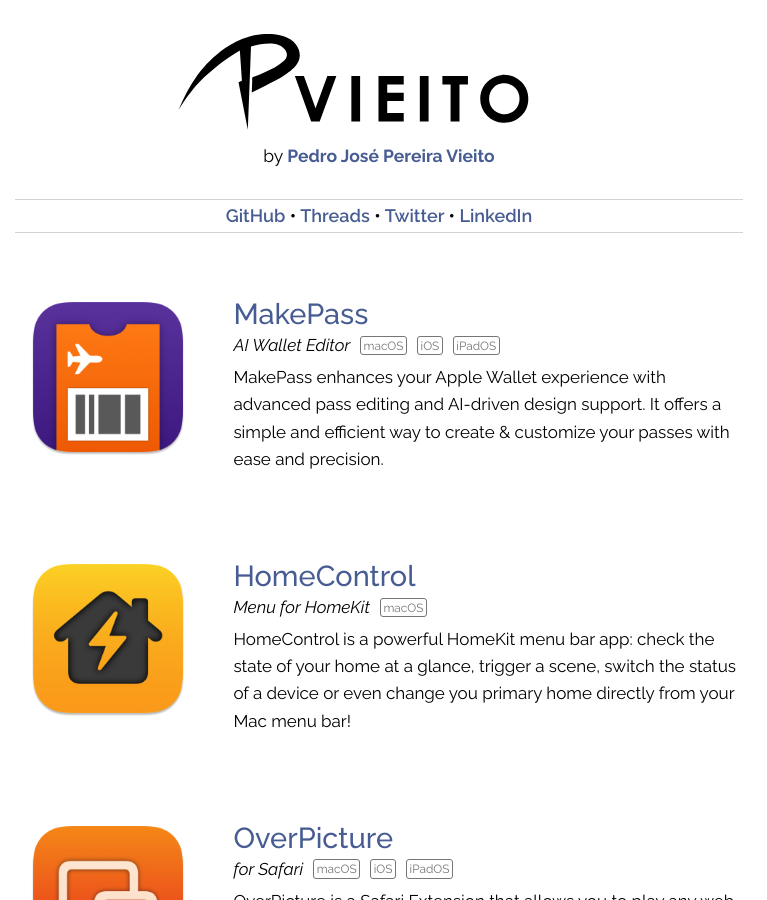
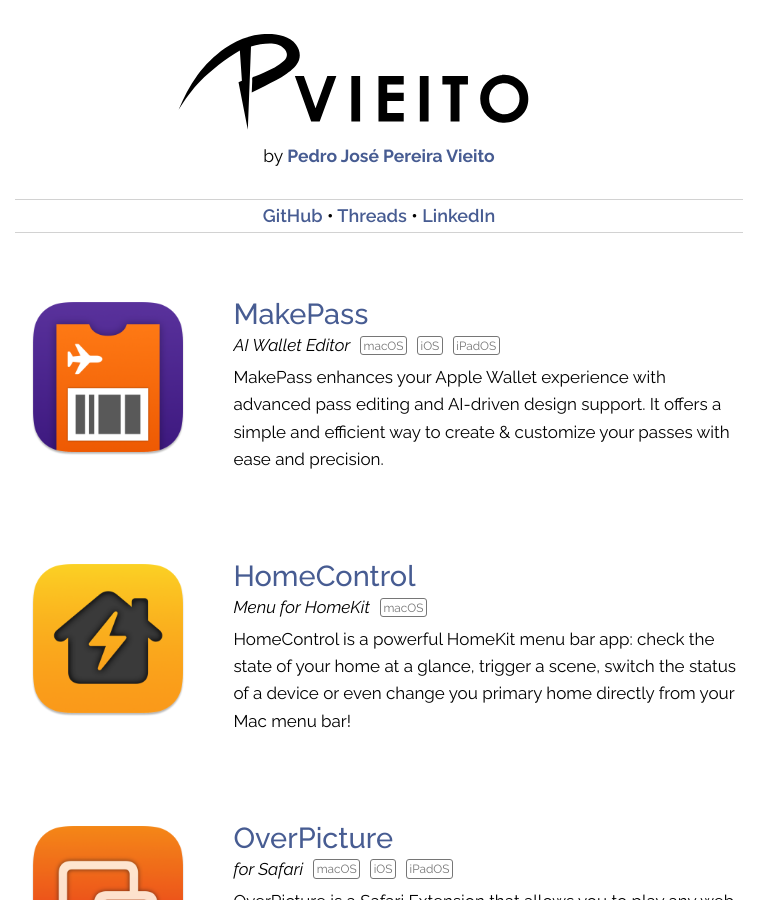
Before and after one commit to pvieito/Blog, a Jekyll site: the page built from index.html, in a window 1280 px wide and 900 px high. Shown: the whole window, without its empty margins (261-1028 px from the left). Built offline with Jekyll 4.4.1, drawn with Linux system fonts in a browser that asks for light colours; the list of posts is cut into pages by our own code.

Commit message:
Updated links header

```diff
--- a/_layouts/default.html
+++ b/_layouts/default.html
@@ -74,8 +74,6 @@
                     &bull;
                     <a rel="me" href="https://www.threads.net/@pvieito">Threads</a>
                     &bull;
-                    <a rel="me" href="https://twitter.com/@pvieito">Twitter</a>
-                    &bull;
                     <a rel="me" href="https://www.linkedin.com/in/pvieito/">LinkedIn</a>
                 </nav>
             </header>
```
